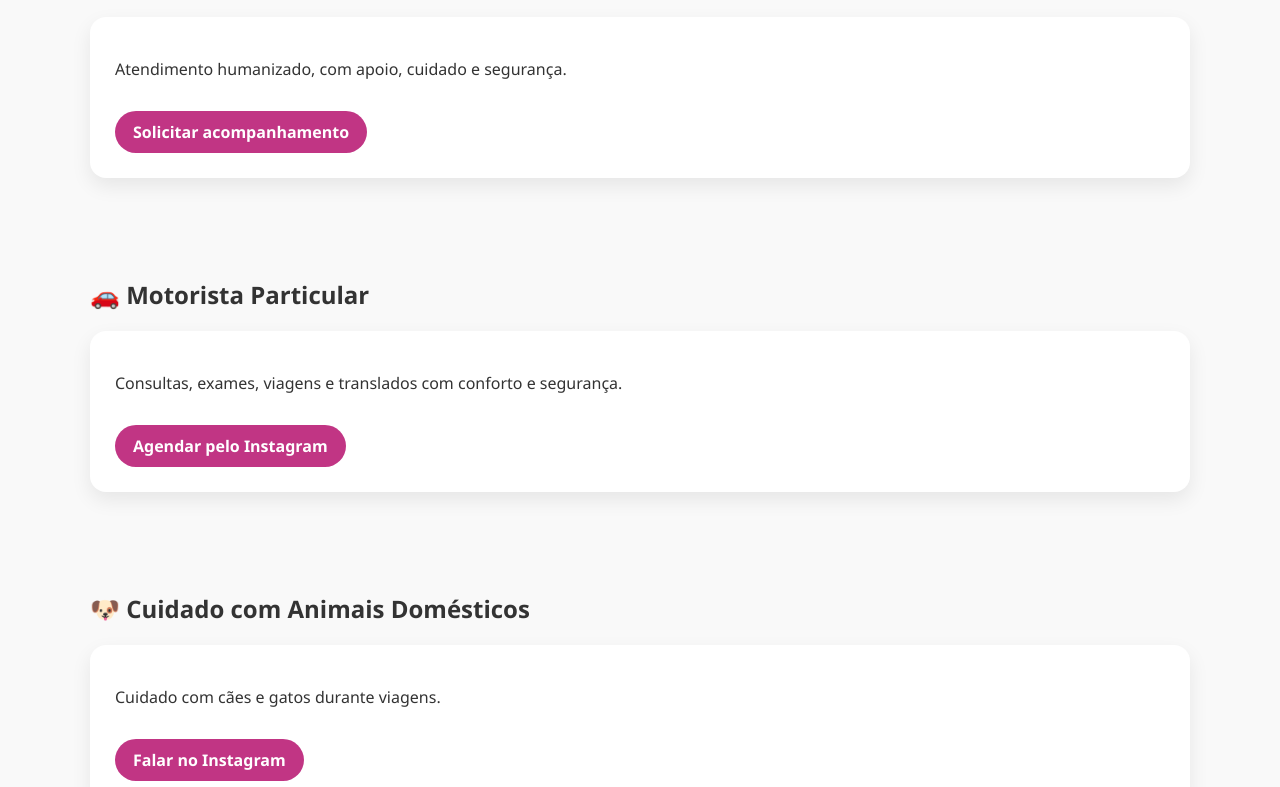
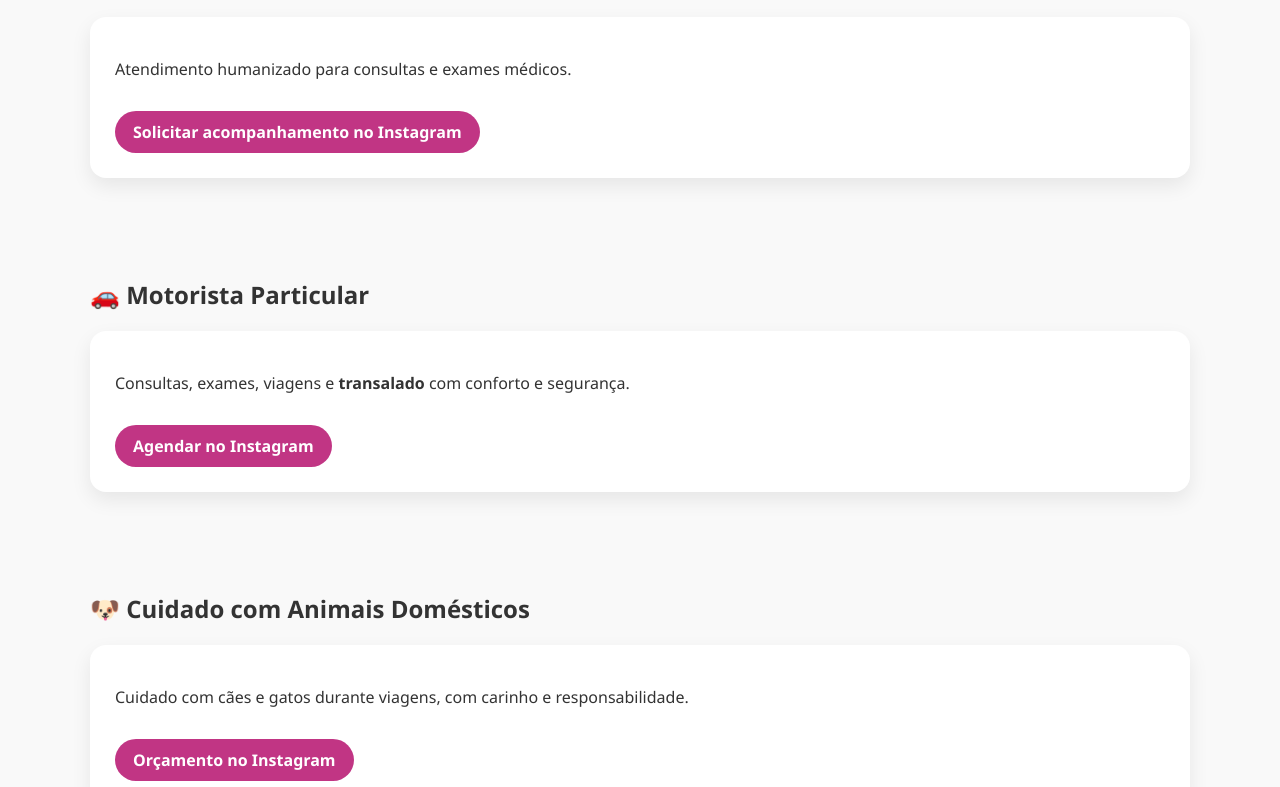
Before and after one commit to feitoporelaale/feitoporelaale, a plain HTML site: page index.html in a window 1280 px wide. Shown: the part 1373-2160 px from the top of the page. Drawn offline with Linux system fonts and the light colour scheme.

Commit message:
Update index.html

```diff
--- a/index.html
+++ b/index.html
@@ -95,15 +95,6 @@
       border-radius: 8px;
     }
 
-    form input, form textarea {
-      width: 100%;
-      padding: 10px;
-      margin-top: 10px;
-      border-radius: 8px;
-      border: 1px solid #ccc;
-      font-family: inherit;
-    }
-
     .cidades {
       display: flex;
       flex-wrap: wrap;
@@ -186,9 +177,9 @@
   <h2>🩺 Acompanhamento para Consultas & Exames</h2>
   <div class="cards">
     <div class="card">
-      <p>Atendimento humanizado, com apoio, cuidado e segurança.</p>
+      <p>Atendimento humanizado para consultas e exames médicos.</p>
       <a href="https://www.instagram.com/indicacoesshopeeemlale/" target="_blank" class="btn instagram">
-        Solicitar acompanhamento
+        Solicitar acompanhamento no Instagram
       </a>
     </div>
   </div>
@@ -198,9 +189,9 @@
   <h2>🚗 Motorista Particular</h2>
   <div class="cards">
     <div class="card">
-      <p>Consultas, exames, viagens e translados com conforto e segurança.</p>
+      <p>Consultas, exames, viagens e <strong>transalado</strong> com conforto e segurança.</p>
       <a href="https://www.instagram.com/indicacoesshopeeemlale/" target="_blank" class="btn instagram">
-        Agendar pelo Instagram
+        Agendar no Instagram
       </a>
     </div>
   </div>
@@ -210,9 +201,9 @@
   <h2>🐶 Cuidado com Animais Domésticos</h2>
   <div class="cards">
     <div class="card">
-      <p>Cuidado com cães e gatos durante viagens.</p>
+      <p>Cuidado com cães e gatos durante viagens, com carinho e responsabilidade.</p>
       <a href="https://www.instagram.com/indicacoesshopeeemlale/" target="_blank" class="btn instagram">
-        Falar no Instagram
+        Orçamento no Instagram
       </a>
     </div>
   </div>
```
